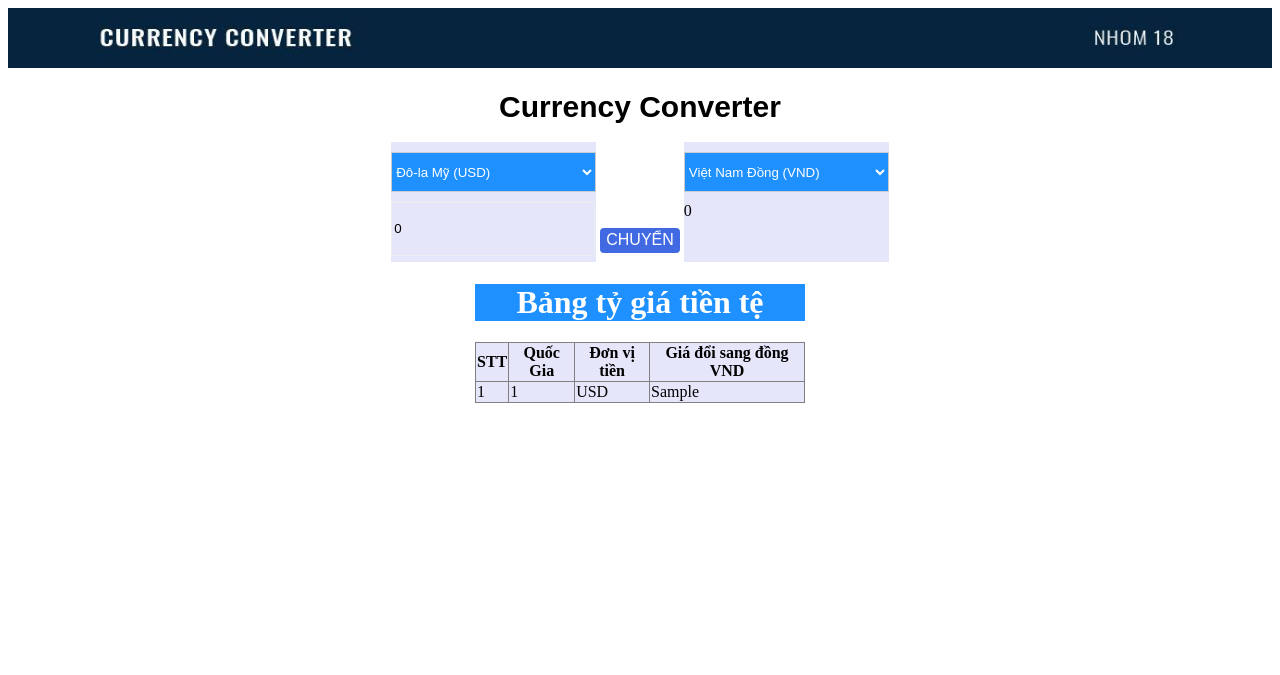
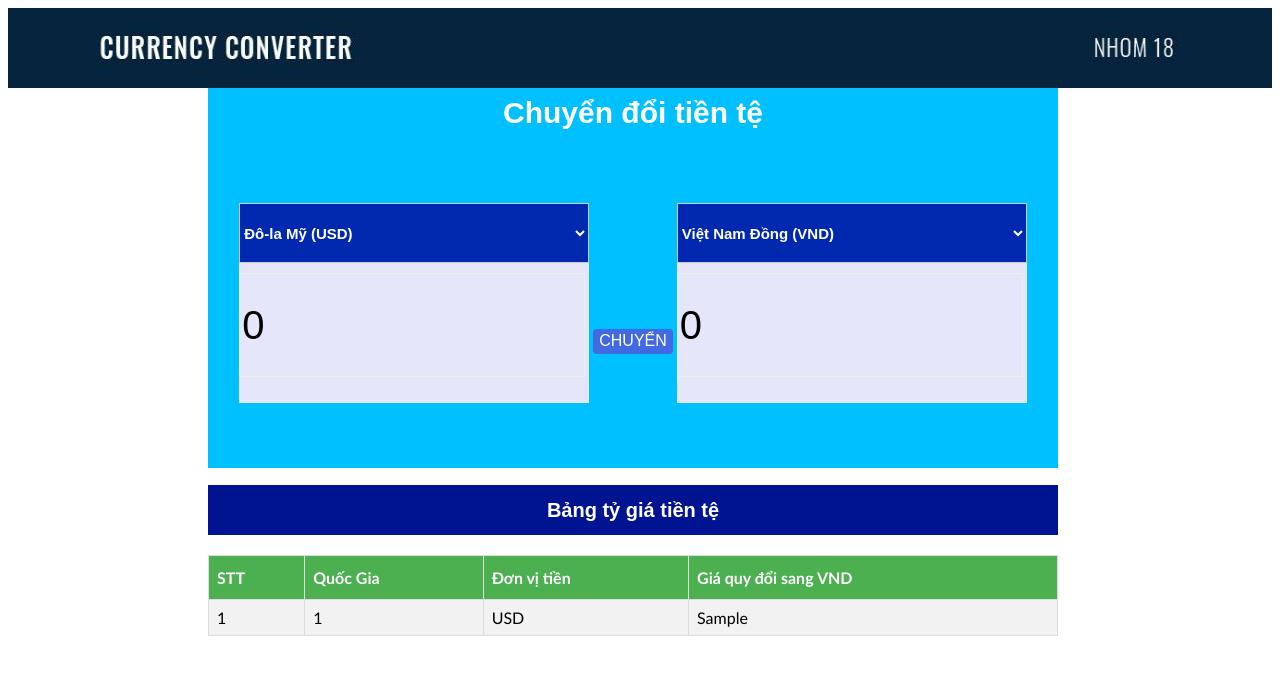
Before and after one commit to NgocSon15/currency-converter, a PHP site: page / in a window 1280 px wide. Shown: the top 675 px of the page. Run offline with PHP 8.4, Linux system fonts and the light colour scheme; tables that the repository leaves empty or names only in its code hold one stand-in row (values such as "Sample post"); data that the repository does not hold is empty.

Commit message:
giao dien moi

```diff
--- a/index.php
+++ b/index.php
@@ -2,7 +2,6 @@
 <html lang="vi">
 <head>
 	<link rel="stylesheet" type="text/css" href="style/giaodien.css">
-	<title>Currency Converter</title>
 </head>
 <body>
 	<div class="wrapper">
--- a/modules/banner.php
+++ b/modules/banner.php
@@ -1,3 +1,3 @@
 <div class="banner">
-	<img src="image/banner1.jpg" width="100%" height="60px">
+	<img src="image/banner1.jpg" width="100%" height="80px">
 </div>
--- a/modules/converter.php
+++ b/modules/converter.php
@@ -24,7 +24,7 @@
 				</select>
 			</div>
 			<div>
-				<input type="text" id="from-text" class="text" name="input-text" value="<?php echo $amount1 ?>">
+				<input type="text" id="from-text" class="textclass" name="input-text" value="<?php echo $amount1 ?>">
 			</div>
 		</div>
 
--- a/modules/heading.php
+++ b/modules/heading.php
@@ -1,3 +1,3 @@
 <div class="heading">
-	<h1>Currency Converter</h1>
+	<h1>Chuyển đổi tiền tệ</h1>
 </div>
--- a/modules/output.php
+++ b/modules/output.php
@@ -1,9 +1,5 @@
 <div>
-	<form type="text" class="text">
-		<output>
-			<?php
-				echo $amount2
-		 	?>
-		</output>
+	<form>
+		<input type="text" class="textclass" value="<?php echo $amount2 ?>">
 	</form>
 </div>
--- a/modules/showMoney.php
+++ b/modules/showMoney.php
@@ -1,11 +1,13 @@
+<div class = "heading">
+	<h2>Bảng tỷ giá tiền tệ</h2>
+</div>
 <div class="show_table">
-		<h1 class="h1">Bảng tỷ giá tiền tệ</h1>
 		<table class="tb" border="1px" style="border-collapse: collapse;">
 			<tr>
 				<th>STT</th>
 				<th>Quốc Gia </th>
 				<th>Đơn vị tiền</th>
-				<th>Giá đổi sang đồng VND</th>
+				<th>Giá quy đổi sang VND</th>
 			</tr>
 			<?php
 				include('lib/database.php');
--- a/style/giaodien.css
+++ b/style/giaodien.css
@@ -1,55 +1,67 @@
-.body{
-	background-color: #00FFEA;
+.wrapper{
+	background-color: white;
+}
+.banner{
+	background-color: #00C0FF;
+	height: 60px;
 }
 
-.header{
-	width:60%;
-	height: 200px;
-	background: #A8D4FF;
-}
-.converter{
-
-}
 .box{
 
 	display: flex;
-	/*width:828px;*/
-	height:120px;
+	height:330px;
+	width: 850px;
 	/*margin: auto;*/
 	align-items: center;
 	justify-content: center;
+	background-color: #00C0FF;
+	margin-left: 200px;
 }
 .from, .to{
-
-	width:205px;
-	height:120px;
+	width:350px;
+	height:200px;
 	background: #E6E6FA;
 }
 
 .choose{
-
-   width: 205px;
-   height: 40px;
-   overflow: hidden;
-   background: #1E90FF;
-   border: 1px solid #ccc;
-   color: white;
-   margin-bottom: 10px;
-
+	width: 350px;
+	height: 60px;
+	overflow: hidden;
+	background: #0029AF;
+	border: 1px solid #ccc;
+	color: white;
+	font-size: 15px;
+	font-weight: bold;
+	margin-bottom: 10px;
 }
 .heading{
-
 	width: 100%;
 	height: 50px;
 }
 .heading h1{
+	width: 850px;
+	margin-left: 200px;
 	font-family: Arial;
 	text-align: center;
-	line-height: 30px;
+	line-height: 50px;
 	font-size: 30px;
+	color: white;
+	background-color: #00C0FF;
 }
+
+.heading h2{
+	width: 850px;
+	margin-left: 200px;
+	font-family: Arial;
+	text-align: center;
+	line-height: 50px;
+	font-size: 20px;
+	color: white;
+	background-color: #001491;
+}
+
 .list{
-	margin-top: 10px;
+	width: 100%;
 }
 .centerBox{
 
@@ -71,26 +83,40 @@
 .button:hover{
 	background-color: Midnightblue;
 }
-.text{
-	width: 198px;
+.textclass{
+	width: 340px;
 	border:1px ridge;
 	/*color: black;*/
-	line-height: 50px;
-	background: #E6E6FA;
-
+	line-height: 100px;
+	font-size: 40px;
+	background-color: #E6E6FA;
 }
 
 .show_table{
-	width: 330px;
-	/*margin-left: 500px;*/
-	/*background: #E6E6FA;*/
+	width: 100%;
 	margin: auto;
+	background-color: white;
 }
-.h1{
-	background: #1E90FF;
-	color: #FFF;
-	text-align: center;
+
+.tb {
+	width: 850px;
+	margin-top: 20px;
+	margin-left: 200px;
+	font-family: "Trebuchet MS", Arial, Helvetica, sans-serif;
+  	border-collapse: collapse;
 }
-.tb{
-	background: #E6E6FA;
+
+.tb th, .tb td {
+	border: 1px solid #ddd;
+  	padding: 8px
 }
+
+.tb tr:nth-child(even){background-color: #f2f2f2;}
+.tb tr:hover {background-color: #ddd;}
+.tb th {
+	padding-top: 12px;
+	padding-bottom: 12px;
+	text-align: left;
+	background-color: #4CAF50;
+	color: white;
+}
```
